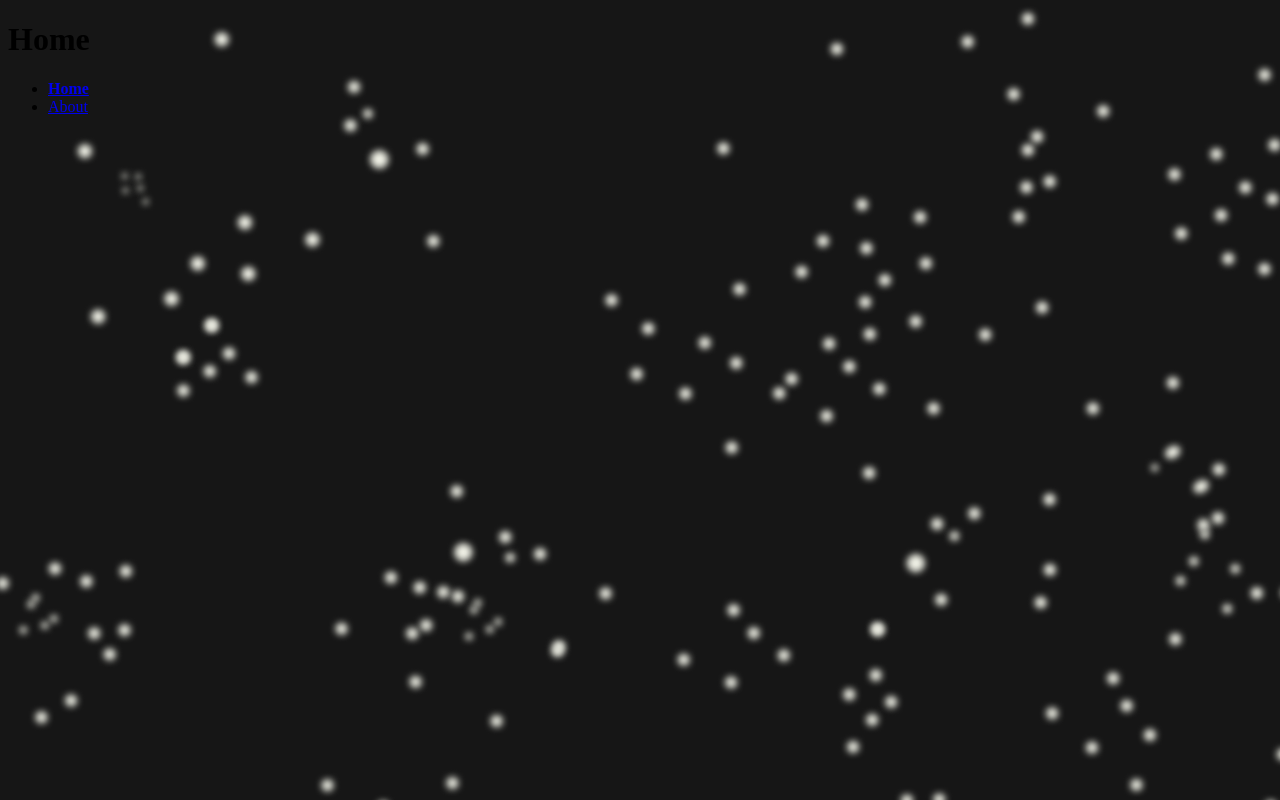
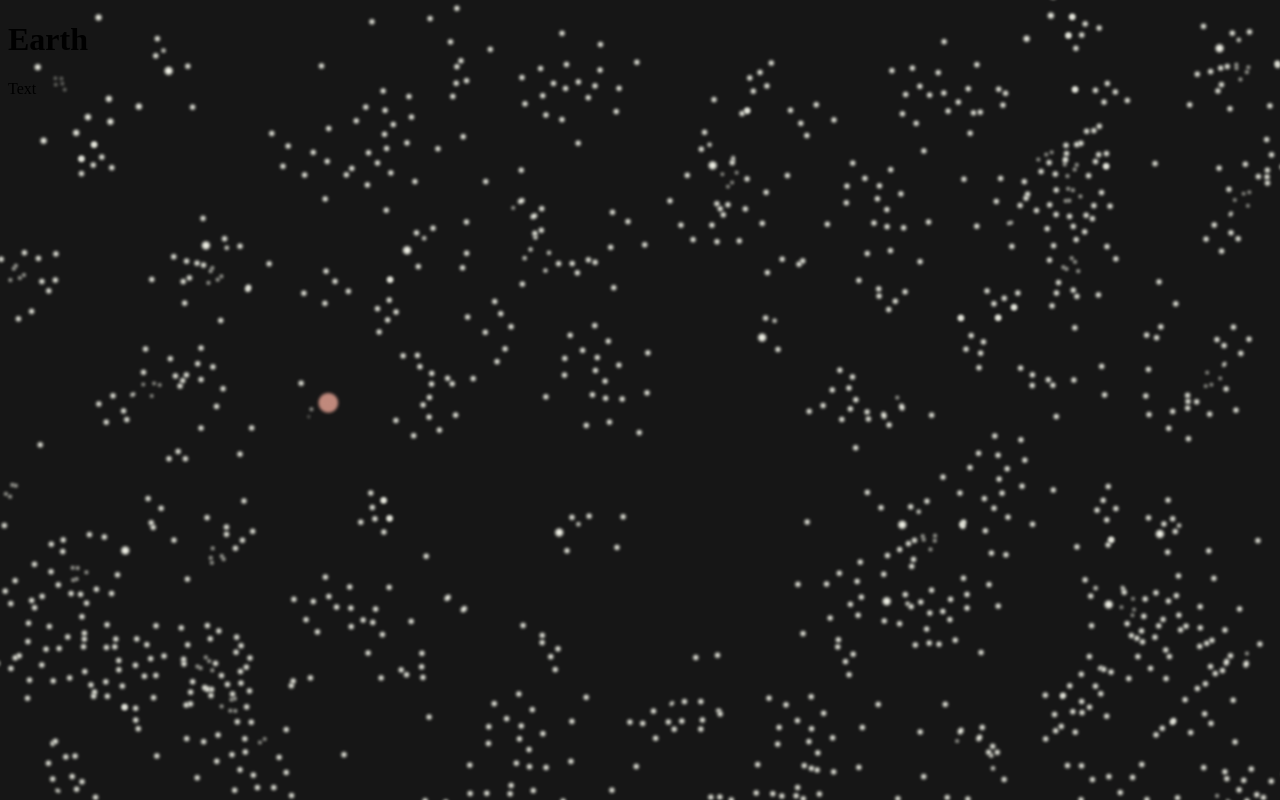
Before and after one commit to nathanjtaylor/hello-explorer, a plain HTML site: page index.html in a window 1280 px wide. Drawn offline with Linux system fonts and the light colour scheme.

Commit message:
screen background

```diff
--- a/index.html
+++ b/index.html
@@ -7,13 +7,10 @@
     <link rel="stylesheet" href="screen.css">
   </head>
   <body>
-    <h1>Home</h1>
-    <nav>
-      <ul>
-        <li><a href="index.html" class="active">Home</a></li>
-        <li><a href="about.html">About</a></li>
-      </ul>
-    </nav>
+    <h1>Earth</h1>
+    <p>Text</p>
+    <div id="earth"></div>
+    <div id="moon"></div>
     <script src="index.js"></script>
   </body>
 </html>
--- a/screen.css
+++ b/screen.css
@@ -4,5 +4,6 @@ a.active {
 }
 
 body{
-    background-image:url(starryscape.png)
+    background-image:url(starryscape.png);
+    background-size: cover;
 }
```
